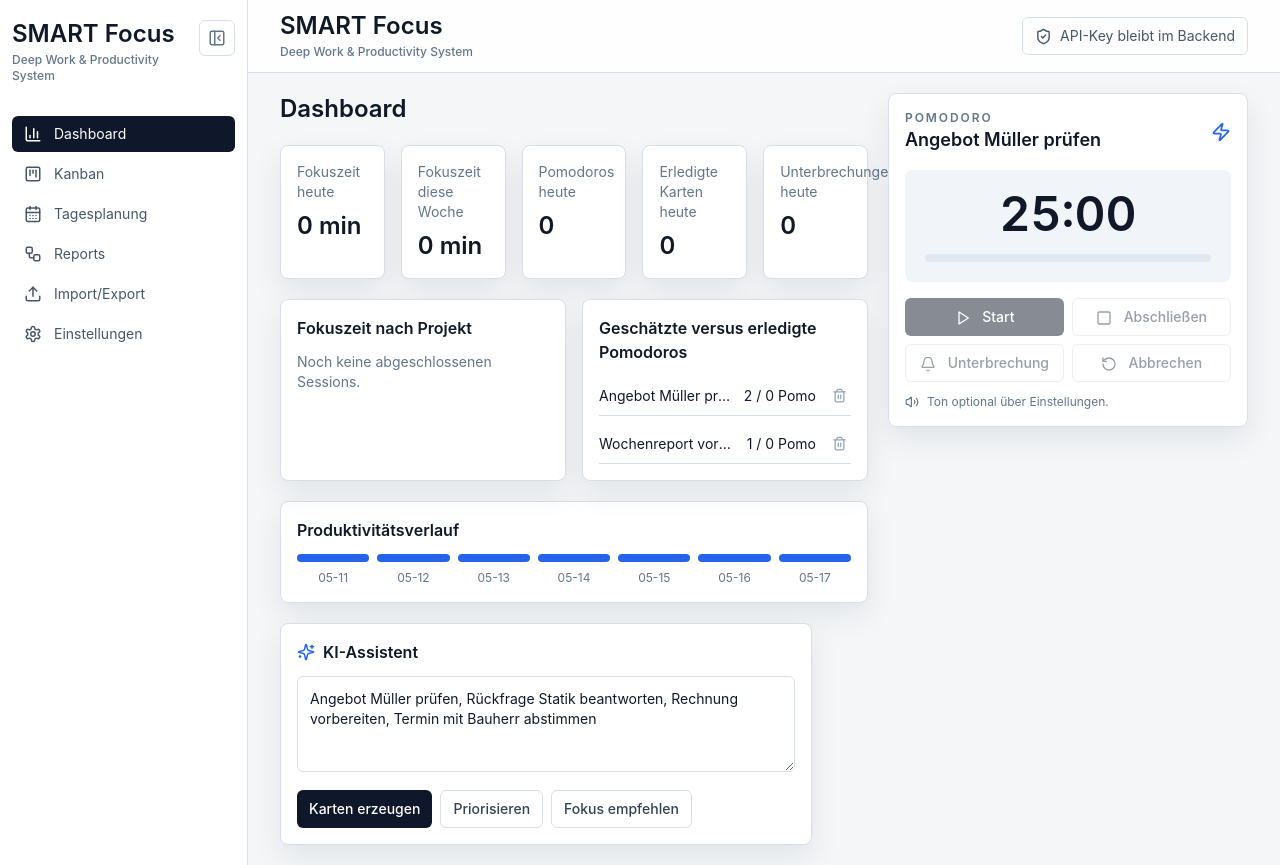
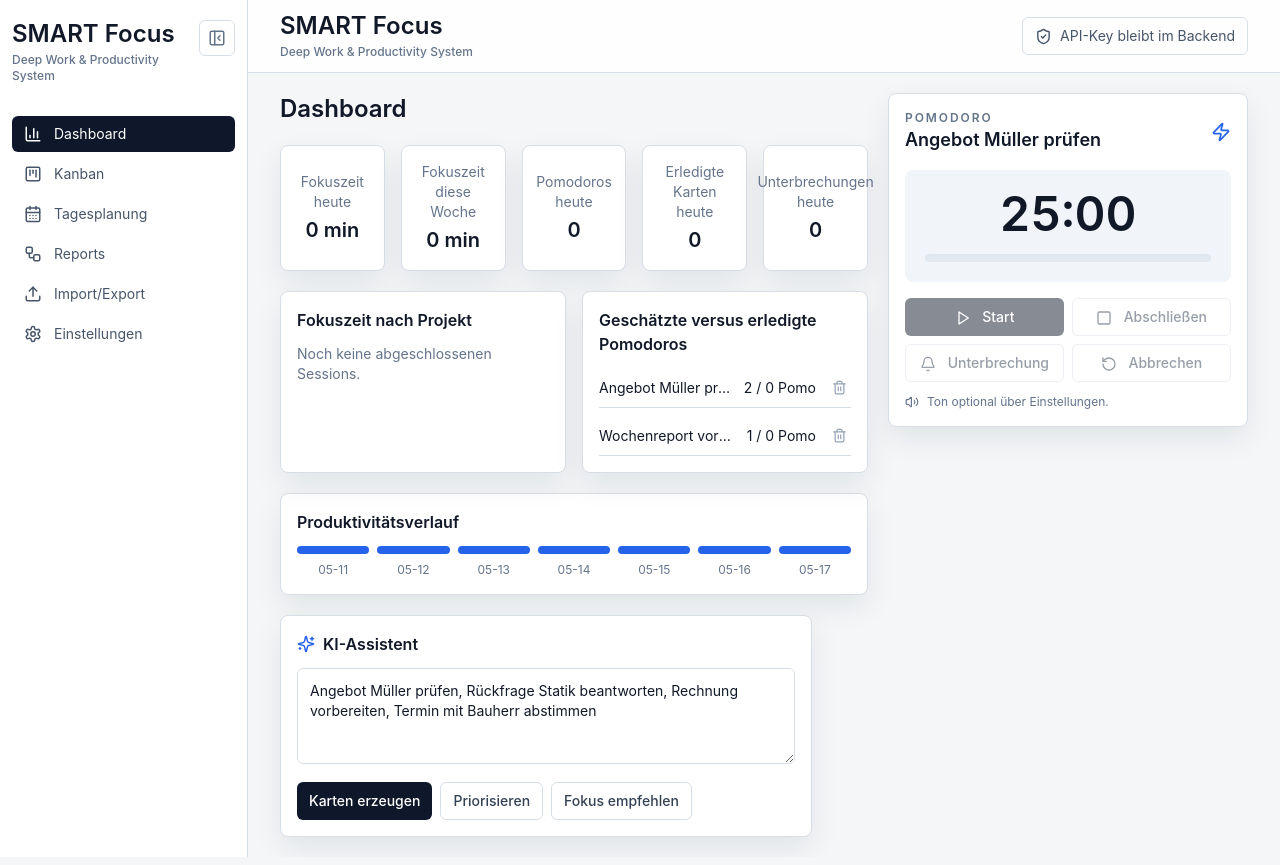
Before and after one commit to BM1964-25/Smart-Focus, a React (Vite) app: page / in a window 1280 px wide. Built offline with nearby package versions, Linux system fonts and the light colour scheme.

Commit message:
Compact dashboard metric cards

```diff
--- a/src/features/dashboard/Dashboard.tsx
+++ b/src/features/dashboard/Dashboard.tsx
@@ -31,9 +31,11 @@ export const Dashboard = (): JSX.Element => {
       <h1 className="text-2xl font-semibold">Dashboard</h1>
       <div className="grid gap-4 md:grid-cols-2 xl:grid-cols-5">
         {cards.map(([label, value]) => (
-          <Panel key={label}>
-            <p className="text-sm text-slate-500">{label}</p>
-            <p className="mt-2 text-2xl font-semibold">{value}</p>
+          <Panel className="flex min-h-20 items-center justify-center text-center" key={label}>
+            <div className="flex flex-wrap items-baseline justify-center gap-x-2 gap-y-1">
+              <span className="text-sm text-slate-500">{label}</span>
+              <span className="text-xl font-semibold">{value}</span>
+            </div>
           </Panel>
         ))}
       </div>
```
